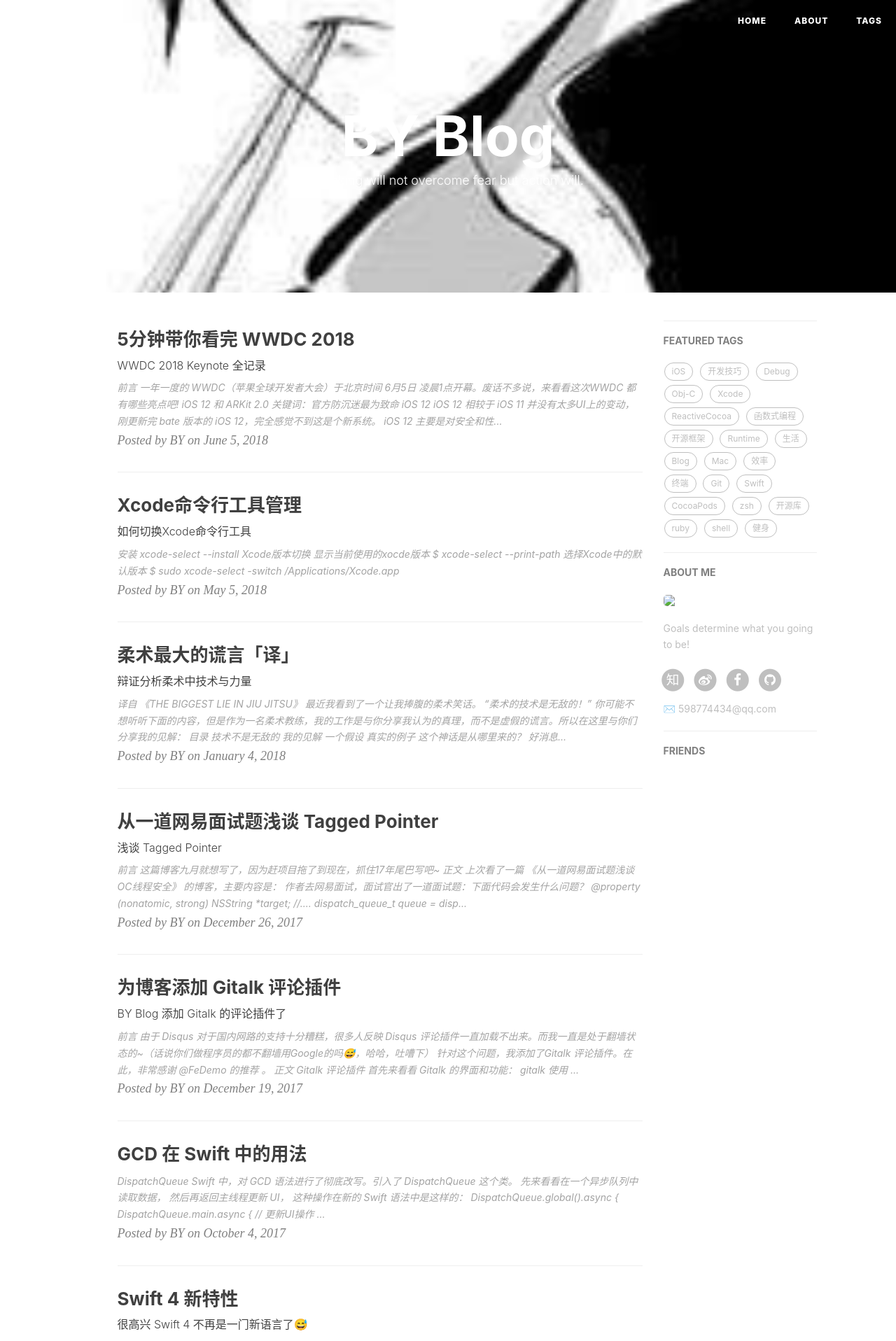
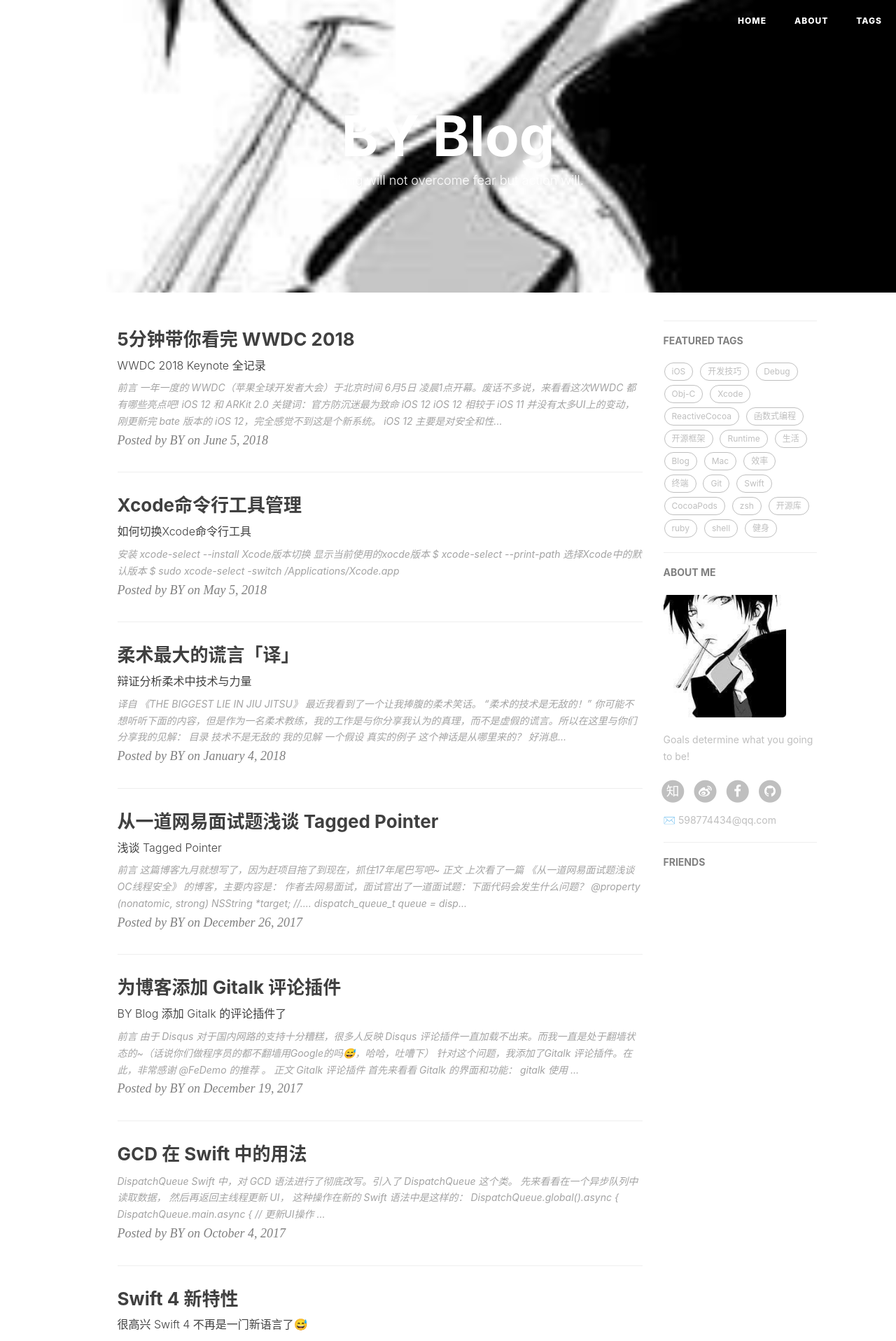
Before and after one commit to ypaaa/ypaaa.github.io, a Jekyll site: the page built from index.html, in a window 1280 px wide. Shown: the top 1916 px of the page at 70% size. Built offline with Jekyll 4.4.1, drawn with Linux system fonts in a browser that asks for light colours; nearby versions of some CDN libraries; the list of posts is cut into pages by our own code; comment, search, counter and statistics services are not loaded.

Commit message:
Update _config.yml

```diff
--- a/_config.yml
+++ b/_config.yml
@@ -12,7 +12,7 @@ github_repo: "https://github.com/ypaaa/ypaaa.github.io" # you code repository
 # Sidebar settings
 sidebar: true                           # whether or not using Sidebar.
 sidebar-about-description: "Goals determine what you going to be!"
-sidebar-avatar: /img/apple-touch-icon.jpg      # use absolute URL, seeing it's used in both `/` and `/about/`
+sidebar-avatar: /img/avatar_m.jpg      # use absolute URL, seeing it's used in both `/` and `/about/`
 
 
 
```
